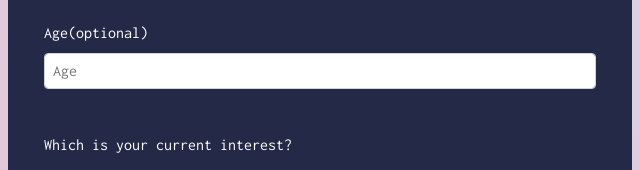
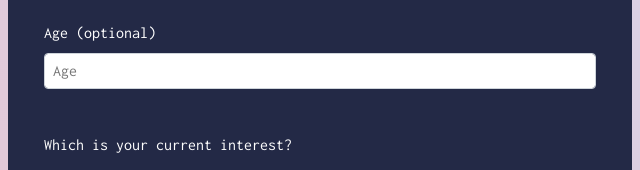
Before and after one commit to vickneee/simple-survey-form, a plain HTML site: page index.html in a window 1280 px wide. Shown: the part 427-597 px from the top of the page, 320-960 px from the left. Drawn offline with Linux system fonts and the light colour scheme.

Commit message:
Spacing update

```diff
--- a/index.html
+++ b/index.html
@@ -45,7 +45,7 @@
             />
         </div>
         <div class="form-group">
-            <label id="number-label" for="number">Age<span class="clue">(optional)</span></label>
+            <label id="number-label" for="number">Age (optional)</label>
             <input
                     type="number"
                     name="age"
```
